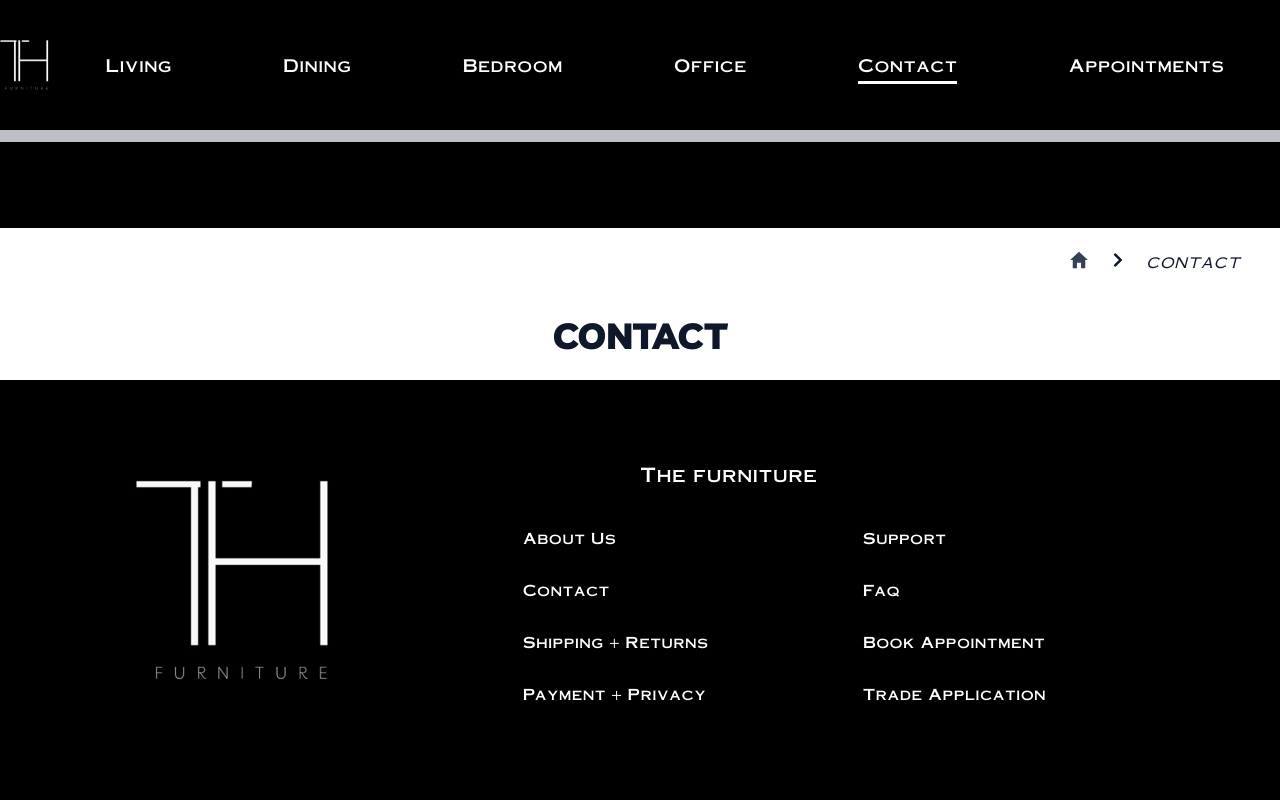
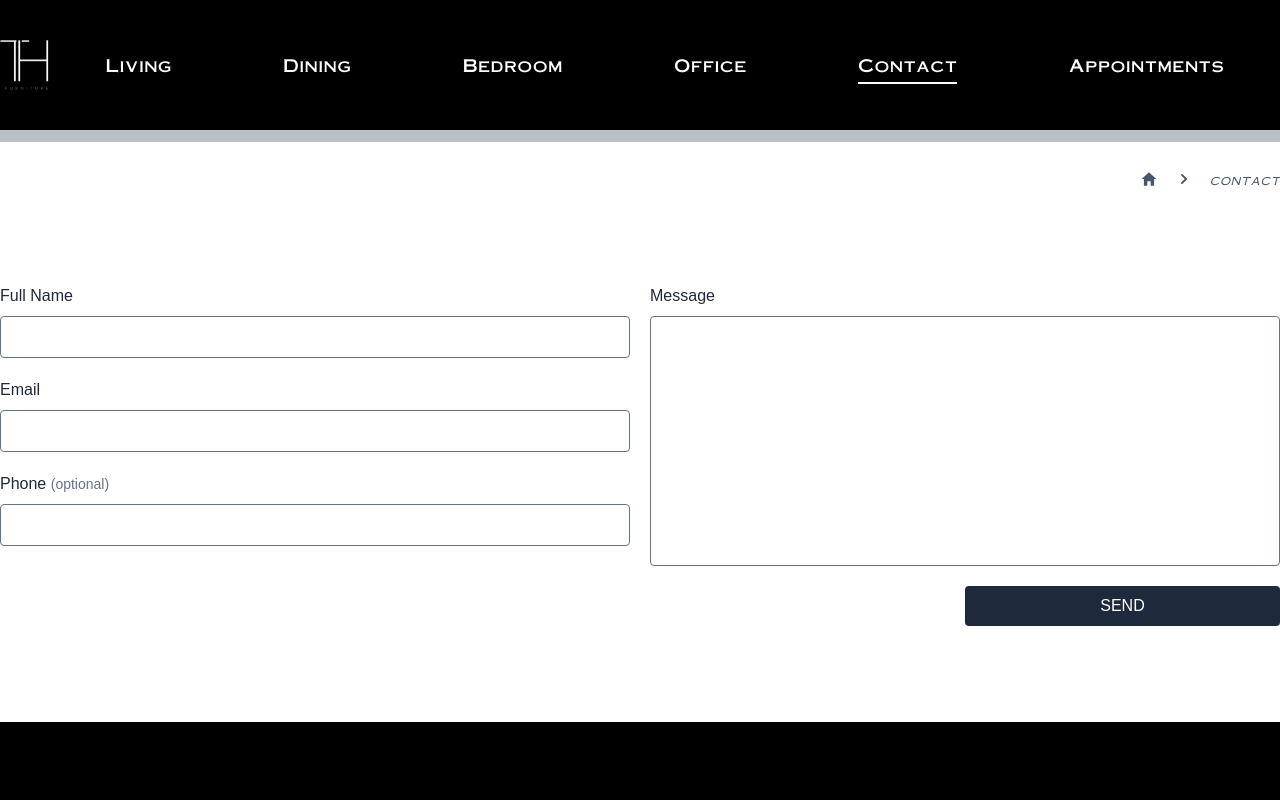
Before and after one commit to qbixmex/the-furniture, a Next.js app: page /contact in a window 1280 px wide. Shown: the top 800 px of the page. Built offline with nearby package versions, Linux system fonts and the light colour scheme.

Commit message:
Fixes and Contact Form Added

```diff
--- a/package.json
+++ b/package.json
@@ -1,6 +1,6 @@
 {
   "name": "the-furniture",
-  "version": "0.3.6",
+  "version": "0.4.0",
   "private": true,
   "scripts": {
     "dev": "next dev",
--- /dev/null
+++ b/src/app/(components)/contact-form.tsx
@@ -0,0 +1,67 @@
+"use client";
+
+type Props = {};
+
+const ContactForm: React.FC<Readonly<Props>> = () => {
+
+  return (
+    <form onSubmit={() => console.log("Form Submitting ...")}>
+      <div className="grid grid-cols-1 md:grid-cols-2 gap-5 my-24">
+        <div className="col-start-1 flex flex-col gap-2">
+          <label htmlFor="full_name" className="text-slate-800">Full Name</label>
+          <input
+            id="full_name"
+            name="full_name"
+            type="text"
+            autoComplete="off"
+            className="rounded border border-slate-500 p-2 text-slate-600 focus-visible:outline-none focus-visible:ring-1 focus-visible:ring-slate-800"
+          />
+        </div>
+
+        <div className="md:col-start-1 md:row-span-1 flex flex-col gap-2">
+          <label htmlFor="email" className="text-slate-800">Email</label>
+          <input
+            id="email"
+            name="email"
+            autoComplete="off"
+            type="email"
+            className="rounded border border-slate-500 p-2 text-slate-600 focus-visible:outline-none focus-visible:ring-1 focus-visible:ring-slate-800"
+          />
+        </div>
+
+        <div className="md:col-start-1 md:row-span-1 flex flex-col gap-2">
+          <label htmlFor="phone" className="text-slate-800">
+            <span>Phone</span>{' '}
+            <span className="text-sm text-slate-500">(optional)</span>
+          </label>
+          <input
+            id="phone"
+            name="phone"
+            className="rounded border border-slate-500 p-2 text-slate-600 focus-visible:outline-none focus-visible:ring-1 focus-visible:ring-slate-800"
+            type="text"
+            autoComplete="off"
+          />
+        </div>
+
+        <div className="md:col-start-2 md:row-start-1 md:row-end-5 flex flex-col gap-2">
+          <label htmlFor="email" className="text-slate-800">Message</label>
+          <textarea
+            id="phone"
+            name="phone"
+            autoComplete="off"
+            className="rounded border border-slate-500 p-2 h-full text-slate-600 focus-visible:outline-none focus-visible:ring-1 focus-visible:ring-slate-800 resize-none"
+            rows={5}
+          ></textarea>
+        </div>
+        <div className="md:col-start-2 md:row-start-5 text-right">
+          <button
+            className="bg-slate-800 hover:bg-slate-600 text-white w-1/2 rounded p-3 py-2 transition-color duration-300 uppercase"
+          >send</button>
+        </div>
+      </div>
+    </form>
+  );
+
+};
+
+export default ContactForm;
--- a/src/app/(components)/footer.module.css
+++ b/src/app/(components)/footer.module.css
@@ -7,7 +7,7 @@
 }
 
 .footerLogo img {
-  @apply size-[200px];
+  @apply size-[130px];
 }
 
 .footerContent {
--- a/src/app/(components)/main-navigation.component.tsx
+++ b/src/app/(components)/main-navigation.component.tsx
@@ -53,7 +53,6 @@ const MainNavigation = () => {
                 >{link.label}</Link>
                 {link.subLinks && (
                   <div className={clsx([styles.subLinksWrapper, "group-hover:block"])}>
-                    <div className={styles.subLinksIndicator} />
                     <div className={styles.subLinksContainer}>
                       {link.subLinks.map(subLink => (
                         <Link
--- a/src/app/(components)/main-navigation.module.css
+++ b/src/app/(components)/main-navigation.module.css
@@ -27,27 +27,20 @@
 }
 
 .navigationLink::after {
-  @apply absolute content-[''] left-0 -bottom-[8px] w-0 h-[3px] bg-current transition-[width] duration-[250ms] ease-in-out;
+  @apply absolute content-[''] left-0 -bottom-[8px] w-full h-0.5 bg-transparent;
 }
 
+.navigationLinkActive::after,
 .navigationLink:hover::after {
-  @apply w-full;
-}
-
-.navigationLinkActive::after {
-  @apply w-full;
+  @apply bg-current;
 }
 
 .subLinksWrapper {
   @apply absolute top-0 left-0 w-[300px] h-[100px] hidden hover:block;
 }
 
-.subLinksIndicator {
-  @apply absolute top-10 left-[68px] z-0 size-4 bg-white rotate-45;
-}
-
 .subLinksContainer {
-  @apply absolute top-12 left-12 z-20 flex flex-col gap-4 bg-white py-5 px-8 rounded-md shadow-md;
+  @apply absolute top-10 left-12 z-20 flex flex-col gap-4 bg-white py-5 px-8 rounded shadow-md;
 }
 
 .subLink {
@@ -56,9 +49,9 @@
 }
 
 .subLink::after {
-  @apply absolute content-[''] left-0 -bottom-[8px] w-0 h-[3px] bg-current transition-[width] duration-[250ms] ease-in-out;
+  @apply absolute content-[''] left-0 -bottom-[8px] w-full h-[3px] bg-transparent;
 }
 
 .subLink:hover::after {
-  @apply w-full;
+  @apply bg-current;
 }
--- a/src/app/(components)/navigation-mobile.module.css
+++ b/src/app/(components)/navigation-mobile.module.css
@@ -19,11 +19,11 @@
 }
 
 .navigationMobileLink::after {
-  @apply block content-[''] w-0 h-[3px] bg-current absolute transition-[width] duration-200 ease-in-out left-0 -bottom-2;
+  @apply absolute left-0 -bottom-2 content-[''] w-full h-[3px] bg-transparent transition-colors duration-300;
 }
 
 .navigationMobileLink:hover::after {
-  @apply w-full;
+  @apply bg-current;
 }
 
 .subLinksWrapper {
@@ -35,9 +35,9 @@
 }
 
 .subLink::after {
-  @apply absolute content-[''] left-0 -bottom-[8px] w-0 h-[3px] bg-current transition-[width] duration-[250ms] ease-in-out;
+  @apply absolute left-0 -bottom-2 content-[''] w-full h-[3px] bg-transparent transition-colors duration-300;
 }
 
 .subLink:hover::after {
-  @apply w-full;
+  @apply bg-current;
 }
--- a/src/app/(components)/navigation-mobile.tsx
+++ b/src/app/(components)/navigation-mobile.tsx
@@ -59,12 +59,13 @@ const NavigationMobile: React.FC<{
             rel={(link.url === "#") ? "nofollow" : undefined}
             onClick={() => {
               if (link.url !== "#") {
+                setSubLinksState(SUB_LINKS_INITIAL_STATE);
                 closeMenu();
                 return;
               }
-              setSubLinksState((prev) => ({
+              setSubLinksState(() => ({
                 ...SUB_LINKS_INITIAL_STATE,
-                [link.label.toLowerCase()]: !prev[link.label.toLowerCase()],
+                [link.label.toLowerCase()]: true,
               }));
             }}
             className={clsx(styles.navigationMobileLink, {
@@ -81,7 +82,10 @@ const NavigationMobile: React.FC<{
                   key={subLink.id}
                   href={subLink.url}
                   rel={(subLink.url === "#") ? "nofollow" : undefined}
-                  onClick={closeMenu}
+                  onClick={() => {
+                    setSubLinksState(SUB_LINKS_INITIAL_STATE);
+                    closeMenu();
+                  }}
                   className={styles.subLink}
                 >{subLink.label}</Link>
               ))}
--- a/src/app/(components)/ui/breadcrumbs.module.css
+++ b/src/app/(components)/ui/breadcrumbs.module.css
@@ -1,23 +1,11 @@
 .wrapper {
-  @apply flex gap-5 my-5 mx-10 justify-end items-center;
+  @apply flex gap-5 my-7 justify-end items-center text-[12px] text-slate-600;
 }
 
 .link {
-  @apply relative text-base font-copperplate font-extralight italic text-slate-700;
-}
-
-.link:hover {
-  @apply text-slate-900;
+  @apply relative font-copperplate font-extralight italic hover:underline;
 }
 
 .text {
-  @apply font-copperplate font-extralight italic text-slate-900;
+  @apply font-copperplate font-extralight italic;
 }
-
-.link::after {
-  @apply absolute content-[''] bg-slate-900 left-0 -bottom-1 w-0 h-0.5 transition-[width] duration-[250ms] ease-in-out;
-}
-
-.link:hover::after {
-  @apply w-full;
-}
--- a/src/app/(components)/ui/breadcrumbs.tsx
+++ b/src/app/(components)/ui/breadcrumbs.tsx
@@ -12,12 +12,11 @@ const Breadcrumbs: React.FC<Readonly<Props>> = ({ page, slug }) => {
 
   return (
     <section className={styles.wrapper}>
-      <Link href="/" className={styles.link}><Home size={22} /></Link>
+      <Link href="/" className={`${styles.link} group`}>
+        <Home size={18} className="group-hover:text-slate-500" />
+      </Link>
       <span className={styles.text}><FaChevronRight /></span>
-      {!slug
-        ? <span className={styles.text}>{ page }</span>
-        : <Link className={styles.link} href="#" rel="nofollow">{ page }</Link>
-      }
+      <span className={styles.text}>{ page }</span>
       {slug && (
         <>
           <span className={styles.text}><FaChevronRight /></span>
--- a/src/app/[page]/[slug]/page.tsx
+++ b/src/app/[page]/[slug]/page.tsx
@@ -13,10 +13,11 @@ type Props = {
 const SubPage: React.FC<Props> = ({ params: { page, slug } }) => {
   return (
     <>
+      <h1 className="absolute top-[-9999px] left-[-9999px]">{slug}</h1>
+
+      <div className="container mx-auto px-5 md:px-0 mb-10">
         <Breadcrumbs page={page} slug={slug} />
-      <h1 className="text-5xl text-center mb-10 font-copperplate uppercase font-[800] text-slate-800">{slug}</h1>
-
-      <section className="container mx-auto px-5 md:px-0 md:grid md:grid-cols-2 md:gap-5 mb-10">
+        <section className="md:grid md:grid-cols-2 md:gap-5">
           {sofas.map((sofa) => (
             <Link key={sofa.id} href="#" className="group">
               <figure className="mb-10 md:mb-0">
@@ -35,6 +36,7 @@ const SubPage: React.FC<Props> = ({ params: { page, slug } }) => {
           ))
           }
         </section>
+      </div>
     </>
   );
 };
--- a/src/app/[page]/page.tsx
+++ b/src/app/[page]/page.tsx
@@ -1,5 +1,6 @@
 import { FC } from "react";
 import { Breadcrumbs } from "../(components)/ui";
+import ContactForm from "../(components)/contact-form";
 
 type Props = {
   params: {
@@ -10,8 +11,14 @@ type Props = {
 const Page: FC<Props> = ({ params: { page }}) => {
   return (
     <>
-      <Breadcrumbs page={page} />
-      <h1 className="heading">{page}</h1>
+      <h1 className="absolute top-[-9999px] left-[-9999px]">{page}</h1>
+
+      <div className="container mx-auto px-5 md:px-0 mb-10">
+        <Breadcrumbs page={page} />
+        {page === "contact" && (
+          <ContactForm />
+        )}
+      </div>
     </>
   );
 };
```
Lines whose indentation alone changed are shown as unchanged.
